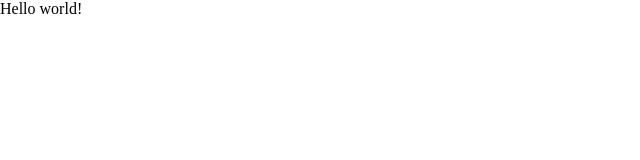
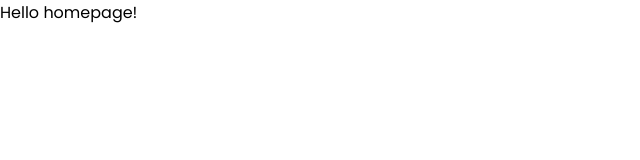
Before and after one commit to randomprogramming/KBuild, a React (Create React App) app in the folder kbuildclient/: page / in a window 1280 px wide. Shown: the top 160 px of the page, without its empty margins (0-640 px from the left). Built offline with nearby package versions, Linux system fonts and the light colour scheme.

Commit message:
added a custom font and started working on a homepage

```diff
--- a/kbuildclient/package.json
+++ b/kbuildclient/package.json
@@ -6,8 +6,10 @@
     "@testing-library/jest-dom": "^4.2.4",
     "@testing-library/react": "^9.4.0",
     "@testing-library/user-event": "^7.2.1",
+    "axios": "^0.19.2",
     "react": "^16.12.0",
     "react-dom": "^16.12.0",
+    "react-router-dom": "^5.1.2",
     "react-scripts": "3.3.0"
   },
   "scripts": {
--- a/kbuildclient/public/index.html
+++ b/kbuildclient/public/index.html
@@ -7,6 +7,7 @@
 		<meta name="description" content="Website to help you build your mechanical keyboard!" />
 		<link rel="apple-touch-icon" href="%PUBLIC_URL%/logo192.png" />
 		<link rel="manifest" href="%PUBLIC_URL%/manifest.json" />
+		<link href="https://fonts.googleapis.com/css?family=Poppins&display=swap" rel="stylesheet" />
 		<title>KBuild</title>
 	</head>
 	<body>
--- a/kbuildclient/src/App.js
+++ b/kbuildclient/src/App.js
@@ -1,7 +1,16 @@
 import React from "react";
+import { BrowserRouter as Router, Switch, Route } from "react-router-dom";
+
+import Homepage from "./views/Homepage";
 
 const App = () => {
-	return <div>Hello world!</div>;
+	return (
+		<Router>
+			<Switch>
+				<Route exact path="/" component={Homepage} />
+			</Switch>
+		</Router>
+	);
 };
 
 export default App;
--- a/kbuildclient/src/index.css
+++ b/kbuildclient/src/index.css
@@ -7,3 +7,7 @@ body {
 	margin: 0px;
 	padding: 0px;
 }
+
+#root {
+	font-family: "Poppins", sans-serif;
+}
--- /dev/null
+++ b/kbuildclient/src/views/Homepage.js
@@ -0,0 +1,7 @@
+import React from "react";
+
+const Homepage = () => {
+	return <div>Hello homepage!</div>;
+};
+
+export default Homepage;
```
Also changed, not shown: kbuildclient/src/API.js (added, +7 -0 lines), 2 other files (tests, documents, lock files or other folders).
